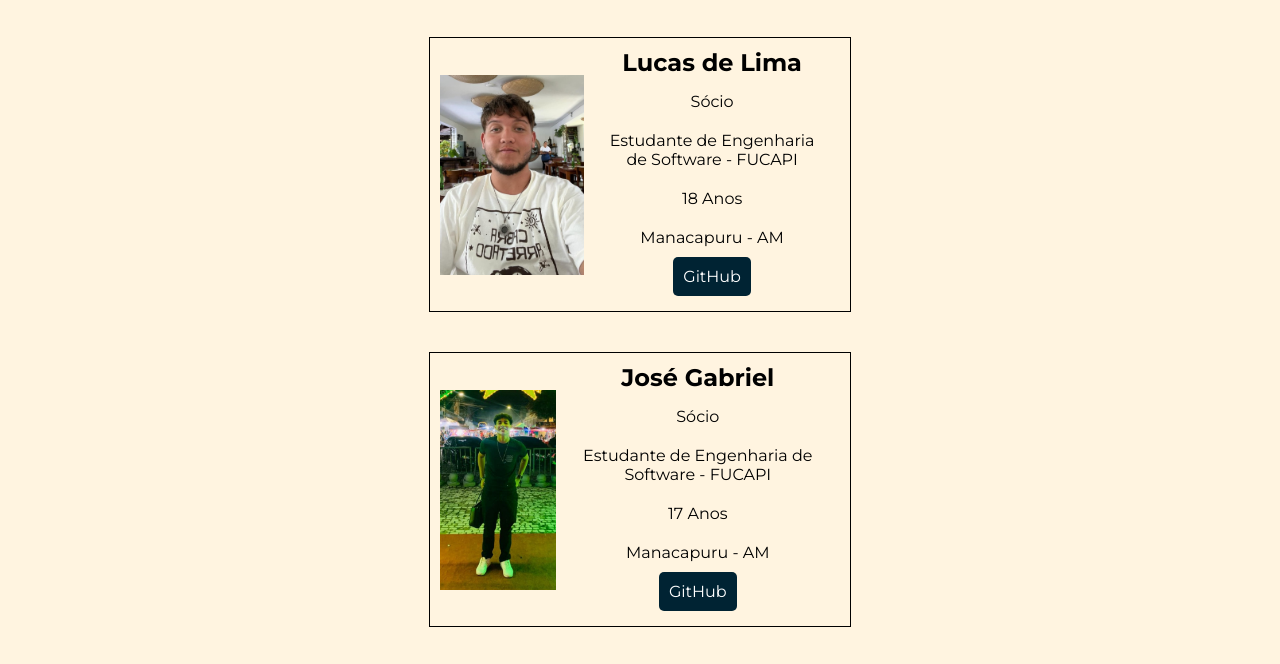
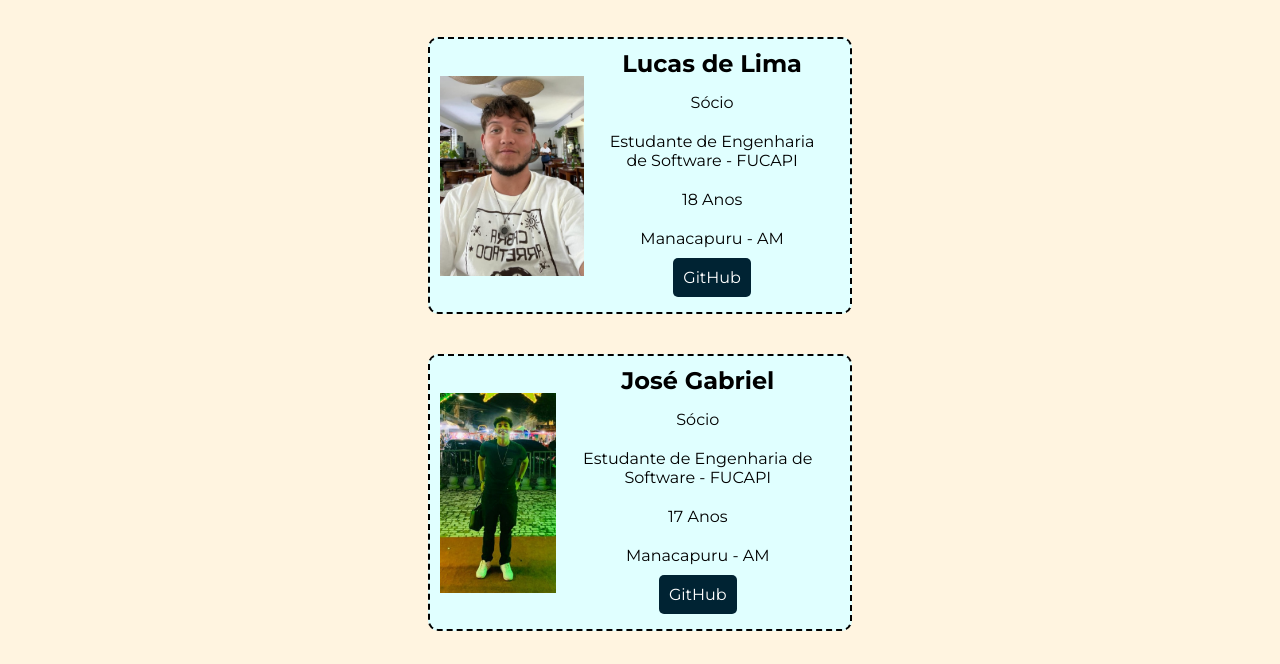
Before and after one commit to eulucaslim/Site_Teste, a plain HTML site: page Saiba_mais/equipe.html in a window 1280 px wide. Shown: the part 83-747 px from the top of the page. Drawn offline with Linux system fonts and the light colour scheme.

Commit message:
up final

```diff
--- a/Saiba_mais/style1.css
+++ b/Saiba_mais/style1.css
@@ -42,9 +42,11 @@ main {
         border-radius: 5px;
     }
 
-    border: 1px solid black;
+    border: 2px dashed black;
+    border-radius: 10px;
     margin: 20px;
     padding: 10px;
     max-width: 400px;
     max-height: 450px;
+    background-color: lightcyan;
 }
```
